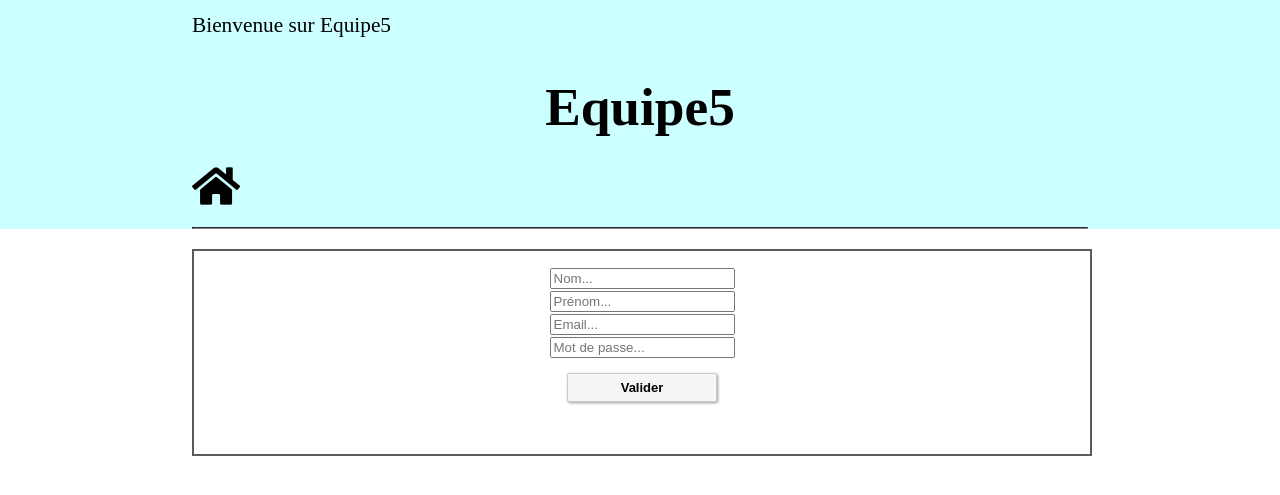
After one commit to Equipe5Ciasie/Equipe5, a PHP site: template src/views/CreateAccountView.html.twig in a window 1280 px wide. The commit adds this page. Shown: the top 495 px of the page. Run offline with PHP 8.4, Linux system fonts and the light colour scheme; the template is opened without the code that fills it, so the values that code supplies are empty; some libraries are stand-ins or nearby versions.

Commit message:
création d'un formulaire non exhaustif

```diff
--- a/index.php
+++ b/index.php
@@ -4,6 +4,8 @@ require_once __DIR__ . '/vendor/autoload.php';
 
 use Illuminate\Database\Capsule\Manager as DB;
 use equipe5\bd\Connection;
+// use equipe5\controllers\ConnectionController;
+
 
 Connection::setConfig('src/conf/conf.ini');
 $db = Connection::makeConnection();
@@ -34,6 +36,10 @@ $app = new \Slim\App($container);
 
 $app->get('/', 'HomeController:displayHome')->setName('Home');
 
+$app->get('/CreateAccount', 'ConnectionController:displayCreateAccount')->setName('CreateAccount');
+
+
+
 $app->get('/Disconnection', function($request, $response, $args){
 	$controller = $this['EXEMPLEController'];
 	$controller->checkDestroySession($request, $response, $args);
--- a/src/controllers/Authentication.php
+++ b/src/controllers/Authentication.php
@@ -1,6 +1,6 @@
 <?php
 
-namespace trivial\controllers;
+namespace equipe5\controllers;
 
 /**
  * Class Authentication
--- /dev/null
+++ b/src/views/CreateAccountView.html.twig
@@ -0,0 +1,32 @@
+<!DOCTYPE html>
+<html>
+{% include 'HeadView.html.twig' %}
+<body>
+		{% include 'HeaderAuthentifiateView.html.twig' %}
+
+	<div class="main_container">
+        <div class ="screen">
+		<form class="formMenu" action="" method="post">
+			<p>
+            	<label for="nom" id="labelnom"></label>
+            	<input type="text" name="nom" id="nom" placeholder="Nom..."/>
+        	</p>
+            <p>
+            	<label for="prenom" id="labelmdp"></label>
+            	<input type="text" name="prenom" id="prenom" placeholder="Prénom..."/>
+        	</p>
+            <p>
+            	<label for="email" id="labelemail"></label>
+            	<input type="text" name="email" id="email" placeholder="Email..."/>
+        	</p>
+			<p>
+            	<label for="mdp" id="labelmdp"></label>
+            	<input type="password" name="mdp" id="mdp"placeholder="Mot de passe..."/>
+        	</p>
+			<button type="submit" class="boutton">Valider</button>
+			<br><br>
+	 	</form>
+         </div>
+    </div>
+</body>
+</html>
--- /dev/null
+++ b/src/views/HeaderAuthentifiateView.html.twig
@@ -0,0 +1,16 @@
+<header>
+<div class="container_header">
+	<nav class="nav_header_account">
+		<ul class="list_grid_account">
+			<li>Bienvenue sur Equipe5 </li>
+		</ul>
+	</nav>
+	<div class="pres_header">
+		<h1>Equipe5</h1>
+	</div>
+	<nav class="nav_menu">
+		<a class="homeButton fas fa-home" href="{{base_url()}}/"></a>
+	</nav>
+	<hr/>
+</div>
+</header>
```
Also changed, not shown: container.php (+7 -0 lines), src/controllers/ConnectionController.php (+16 -14 lines), .htaccess (added).
